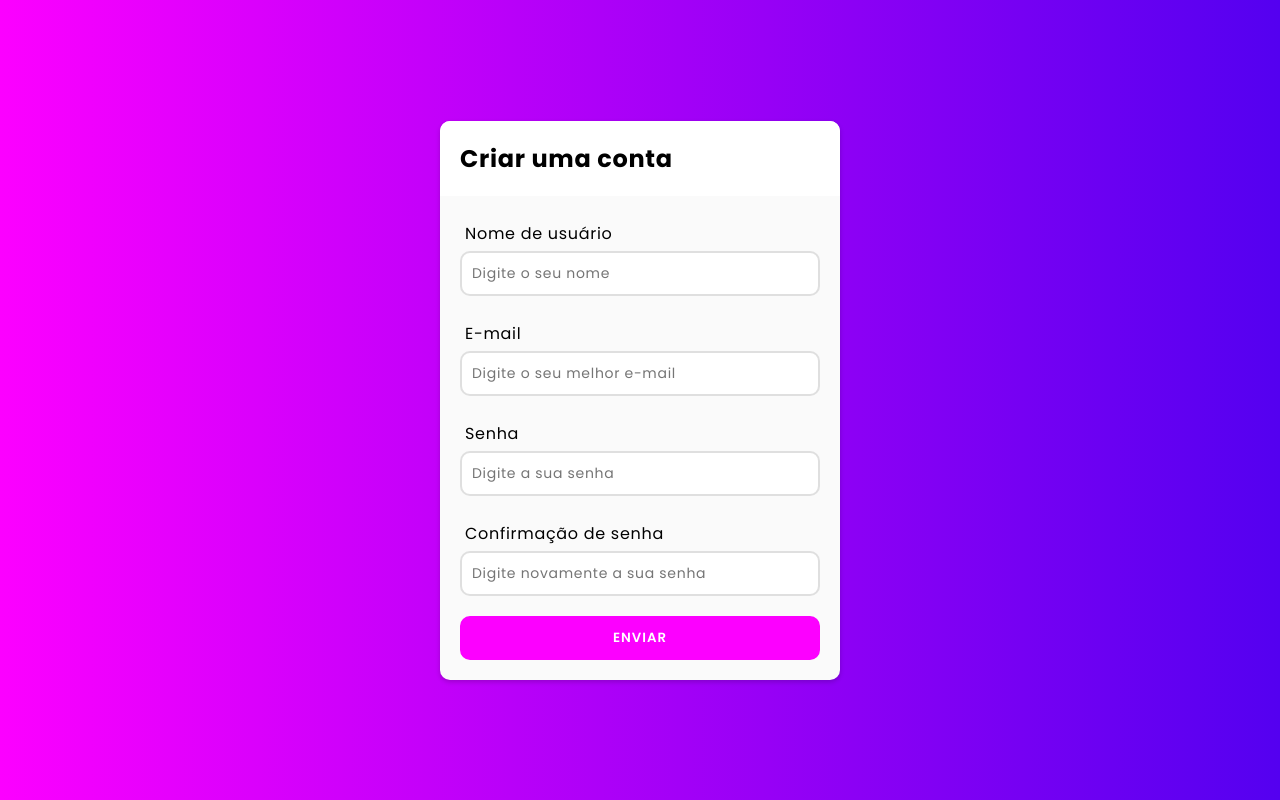
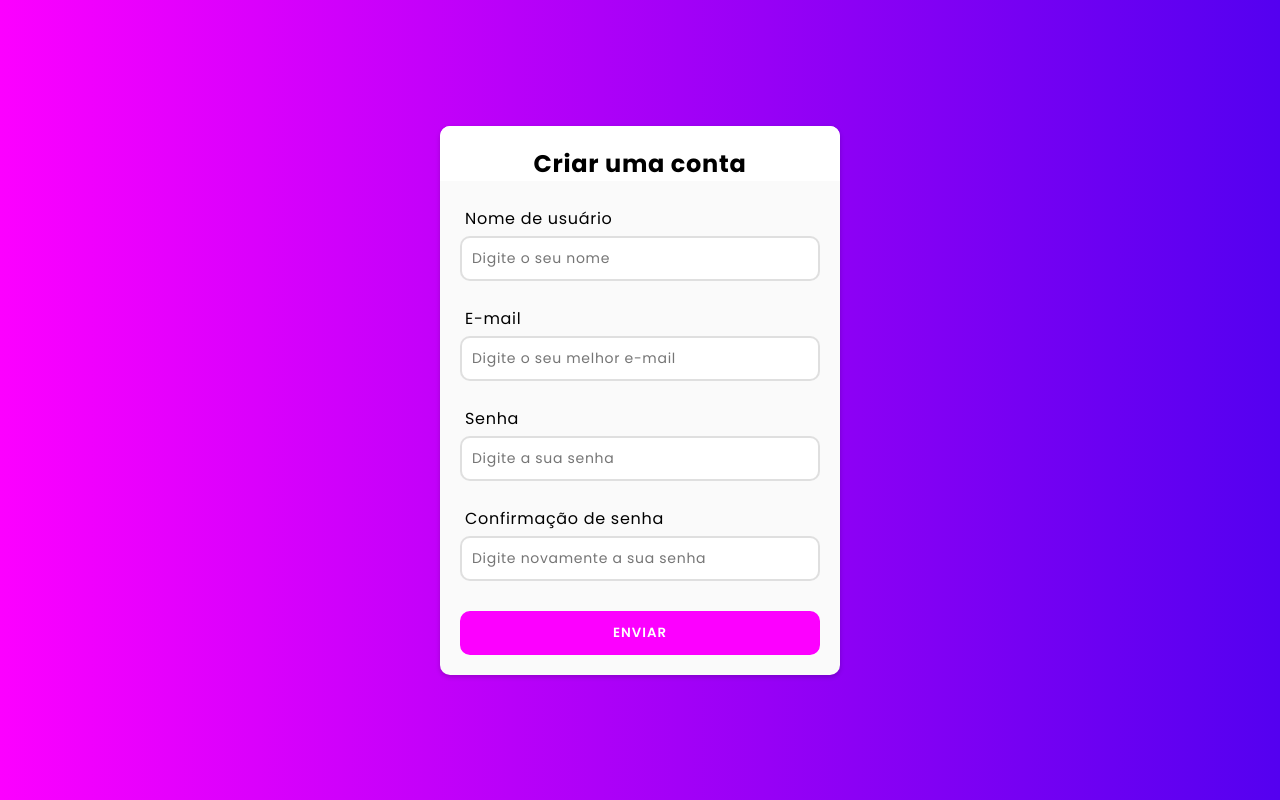
Before and after one commit to Carecsnay/Form-CodeStart, a plain HTML site: page index.html in a window 1280 px wide. Drawn offline with Linux system fonts and the light colour scheme.

Commit message:
Refactor: ajusting CSS

```diff
--- a/style.css
+++ b/style.css
@@ -38,6 +38,8 @@ body {
 .container header {
     background-color: #fff;
     padding: 20px;
+    padding-bottom: 0;
+    text-align: center;
 }
 
 .form-container {
@@ -85,9 +87,9 @@ body {
     border: 2px solid #fc00ff;
     border-radius: 10px;
     width: 100%;
-
     color: #fff;
     padding: 10px;
+    margin-top: 10px;
     cursor: pointer;
 
     text-transform: uppercase;
```
